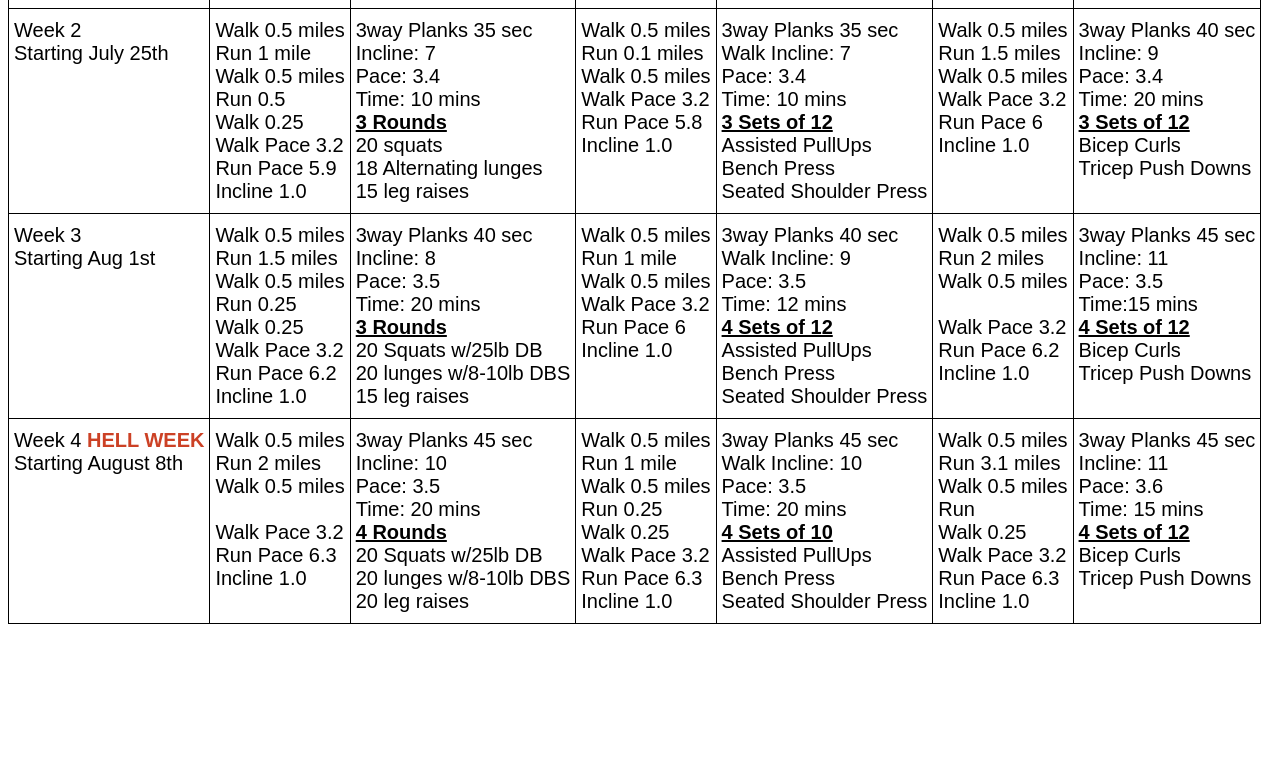
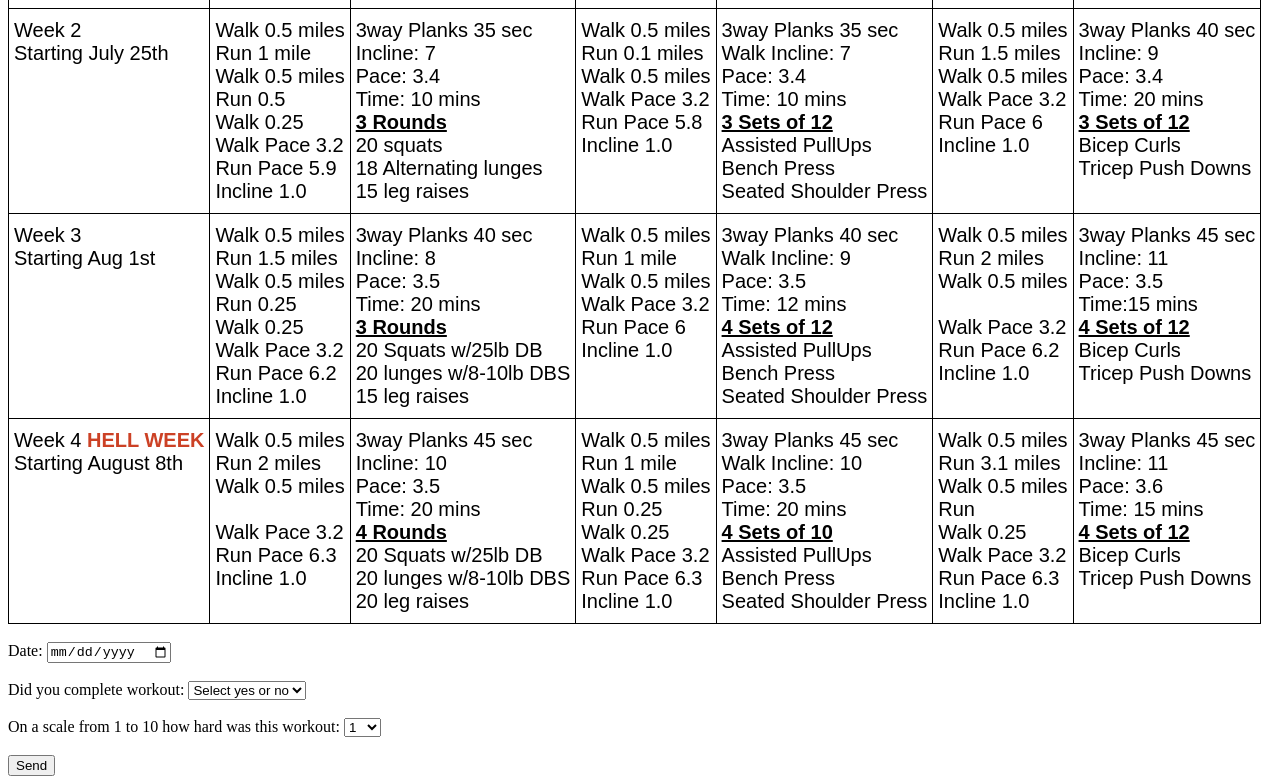
Before and after one commit to Treecode30/BasicFitnessRoutine, a plain HTML site: page index.html in a window 1280 px wide. Shown: the part 373-1157 px from the top of the page. Before the commit the page ends 1005 px from the top, so only its background shows below. Drawn offline with Linux system fonts and the light colour scheme.

Commit message:
Form Submission

```diff
--- a/index.html
+++ b/index.html
@@ -72,5 +72,38 @@
     </tr>
   </tbody>
   </table>
+
+  <br>
+
+  <!-- Sample HTML Form -->
+<form action="lizzyadams@sbcglobal.net,ytristan52@gmail.com"
+method="POST"
+enctype="multipart/form-data"
+name="EmailForm">
+    <label for="date">Date:</label>
+    <input type="date" id="date" name="date"><br><br>
+    <label for="work">Did you complete workout:</label>
+  <select name="work" id="work">
+  	<option value="select">Select yes or no</option>
+    <option value="yes">Yes</option>
+    <option value="no">No</option>
+  </select>
+  <br><br>
+    <label for="hard">On a scale from 1 to 10 how hard was this workout:</label>
+  <select name="hard" id="hard">
+    <option value="one">1</option>
+    <option value="two">2</option>
+    <option value="three">3</option>
+    <option value="four">4</option>
+    <option value="five">5</option>
+    <option value="six">6</option>
+    <option value="seven">7</option>
+    <option value="eight">8</option>
+    <option value="nine">9</option>
+    <option value="ten">10</option>
+  </select>
+  <br><br>
+    <button type="submit" value="Submit">Send</button>
+</form>
 </body>
 </html>
```
